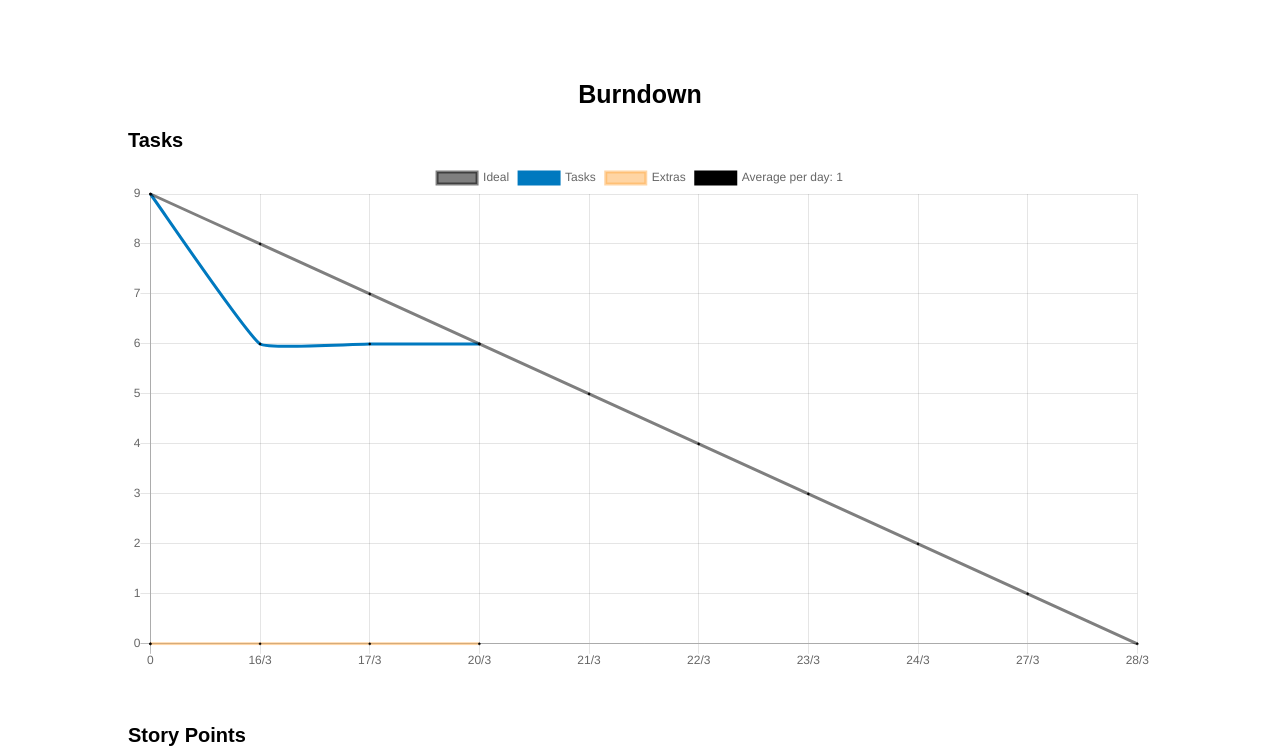
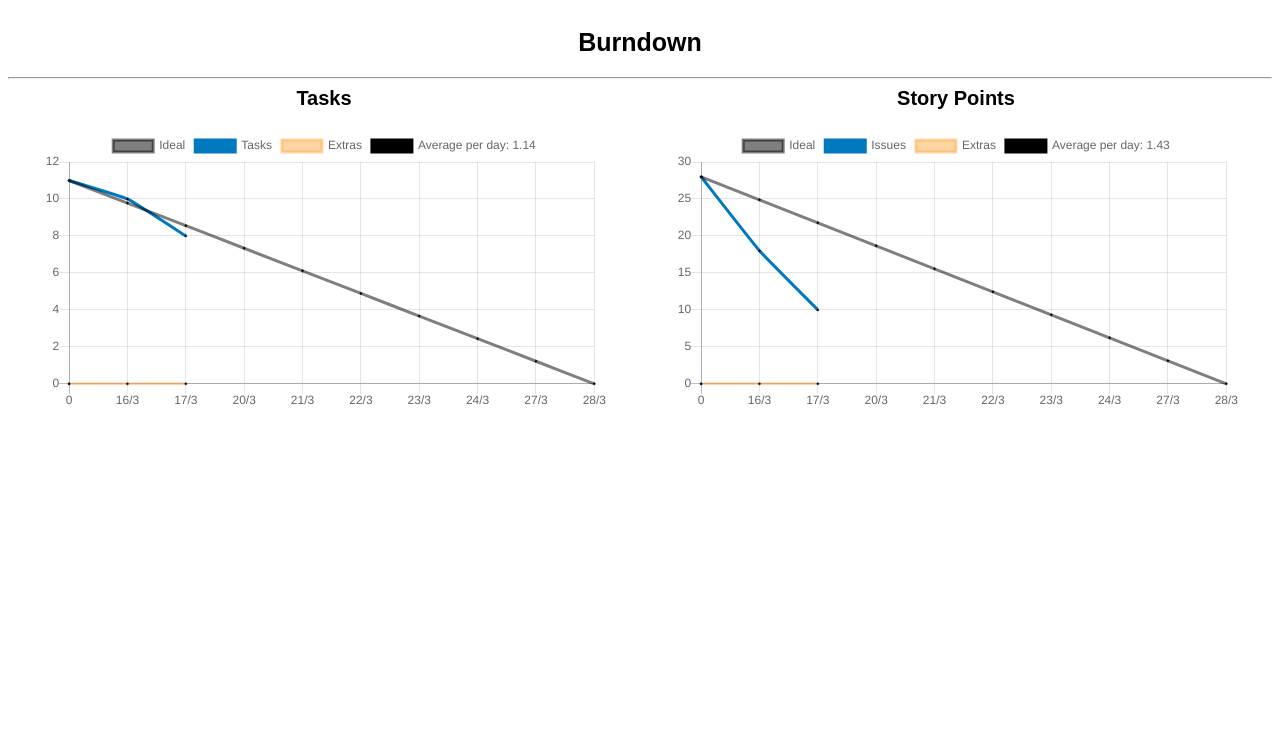
Before and after one commit to ddsilva/trello-burndown, a plain HTML site: page source/index.html in a window 1280 px wide. Shown: the top 754 px of the page. Drawn offline with nearby package versions, Linux system fonts and the light colour scheme.

Commit message:
Update layout

```diff
--- a/source/index.html
+++ b/source/index.html
@@ -9,10 +9,18 @@
 </head>
 <body>
   <h1>Burndown</h1>
-  <h2>Tasks</h2>
-  <canvas id="myTasksChart"></canvas>
-  <h2>Story Points</h2>
-  <canvas id="myIssuesChart"></canvas>
+  <hr>
+  <div class="container">
+    <div class="burndown-wrapper">
+      <h2>Tasks</h2>
+      <canvas id="myTasksChart"></canvas>
+    </div>
+
+    <div class="burndown-wrapper">
+      <h2>Story Points</h2>
+      <canvas id="myIssuesChart"></canvas>
+    </div>
+  </div>
 
   <script src="https://cdnjs.cloudflare.com/ajax/libs/Chart.js/2.5.0/Chart.bundle.js"></script>
   <script src="script.js"></script>
--- a/source/script.js
+++ b/source/script.js
@@ -1,18 +1,16 @@
 //{done: Number, extras: Number}
 const SPRINT_TASKS = [
-  {done: 3, extras: 0},
-  {done: 0, extras: 0},
-  {done: 0, extras: 0}
+  {done: 1, extras: 0},
+  {done: 2, extras: 0}
 ];
 const SPRINT_ISSUES = [
-  {done: 18, extras: 0},
-  {done: 0, extras: 0},
-  {done: 0, extras: 0}
+  {done: 10, extras: 0},
+  {done: 8, extras: 0}
 ];
 
 const SPRINT_START_DAY = '3/15/2017'; //month/day
 const SPRINT_DAYS = 10;
-const INITIAL_SPRINT_TASKS = 9;
+const INITIAL_SPRINT_TASKS = 11;
 const INITIAL_SPRINT_POINTS = 28;
 const EXCEPTION_DAYS = [];
 
--- a/source/style.css
+++ b/source/style.css
@@ -1,29 +1,26 @@
 body {
-  bottom: 0;
-  height: 80%;
-  left: 0;
-  margin: auto;
-  position: absolute;
-  right: 0;
-  top: 0;
-  width: 80%;
+  font-family: arial, sans-serif;
+  padding-top: 20px;
 }
 
 h1, h2 {
-  font-family: arial, sans-serif;
+  text-align: center;
+  margin: 0 0 20px;
 }
 
 h1 {
   font-size: 25px;
-  margin: 0 0 20px;
-  padding: 0;
-  text-align: center;
 }
+
 h2 {
   font-size: 20px;
-  margin: 0 0 10px;
 }
 
-canvas {
-  margin-bottom: 50px
+.container {
+  display: flex;
+  justify-content: space-around;
 }
+
+.burndown-wrapper {
+  width: 45%;
+}
```
